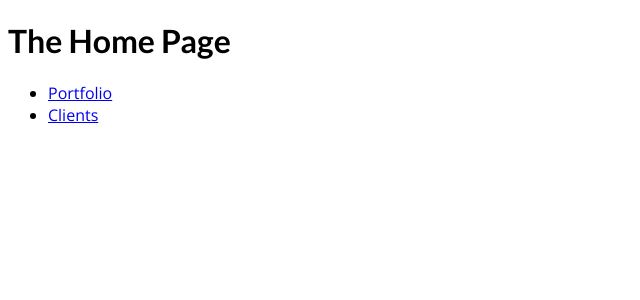
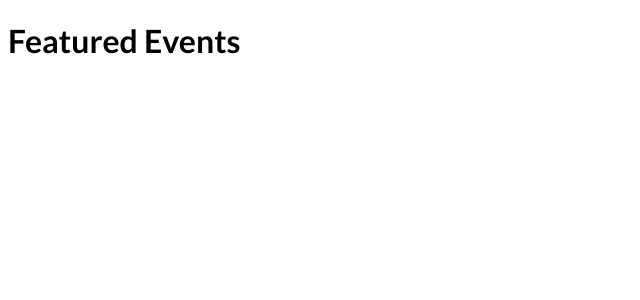
Before and after one commit to sphred5/next_js_course, a Next.js app: page / in a window 1280 px wide. Shown: the top 300 px of the page, without its empty margins (0-640 px from the left). Built offline with nearby package versions, Linux system fonts and the light colour scheme.

Commit message:
scaffolded event pages

```diff
--- a/pages/index.js
+++ b/pages/index.js
@@ -1,18 +1,8 @@
-import Link from 'next/link'
-
-const HomePage = () => {
+function HomePage() {
   return (
     <div>
-      <h1>The Home Page</h1>
-      <ul>
-        <li>
-          <Link  href="/portfolio">Portfolio</Link>
-        </li>
-        <li>
-          <Link href="/clients">Clients</Link>
-        </li>
-      </ul>
+      <h1>Featured Events</h1>
     </div>
   )
 }
-export default HomePage;
+export default HomePage
```
Also changed, not shown: pages/events/[...slug].js (added, +8 -0 lines), pages/events/[eventId].js (added, +8 -0 lines), pages/events/index.js (added, +8 -0 lines).
